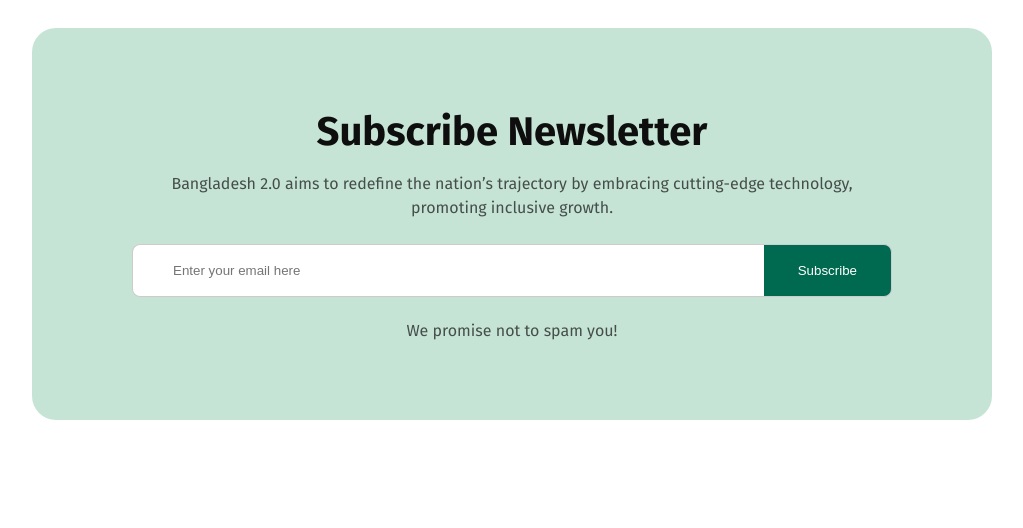
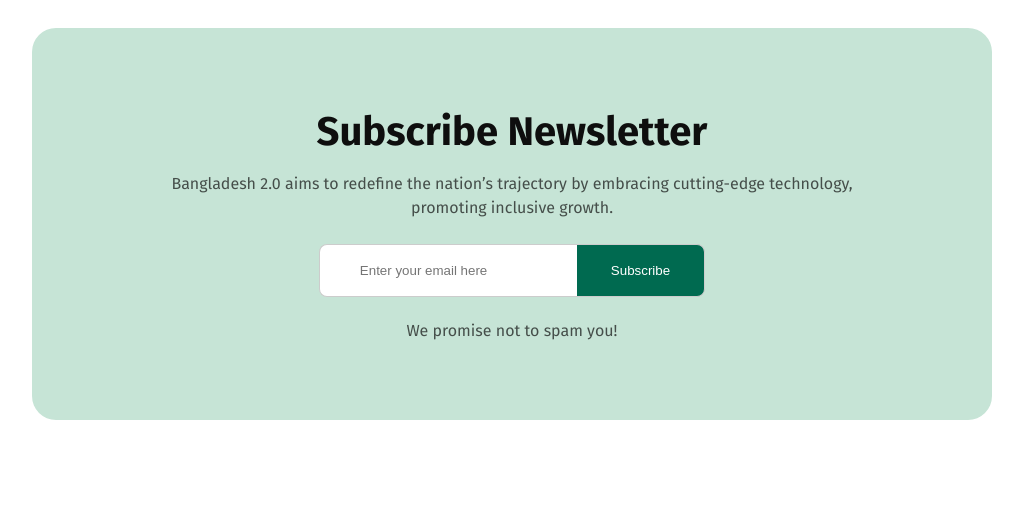
Before and after one commit to MdManjurulHoqueJony/B11A1ByJony, a plain HTML site: page index.html in a window 1280 px wide. Shown: the part 4891-5419 px from the top of the page, without its empty margins (128-1151 px from the left). Drawn offline with Linux system fonts and the light colour scheme.

Commit message:
rectify sizing for inputbox and button

```diff
--- a/styles/style.css
+++ b/styles/style.css
@@ -490,6 +490,9 @@ td {
 .input-container {
     display: flex;
     margin-bottom: 24px;
+    justify-content: center;
+    padding-left: 200px;
+    padding-right: 200px;
 }
 
 .input-container input {
```
